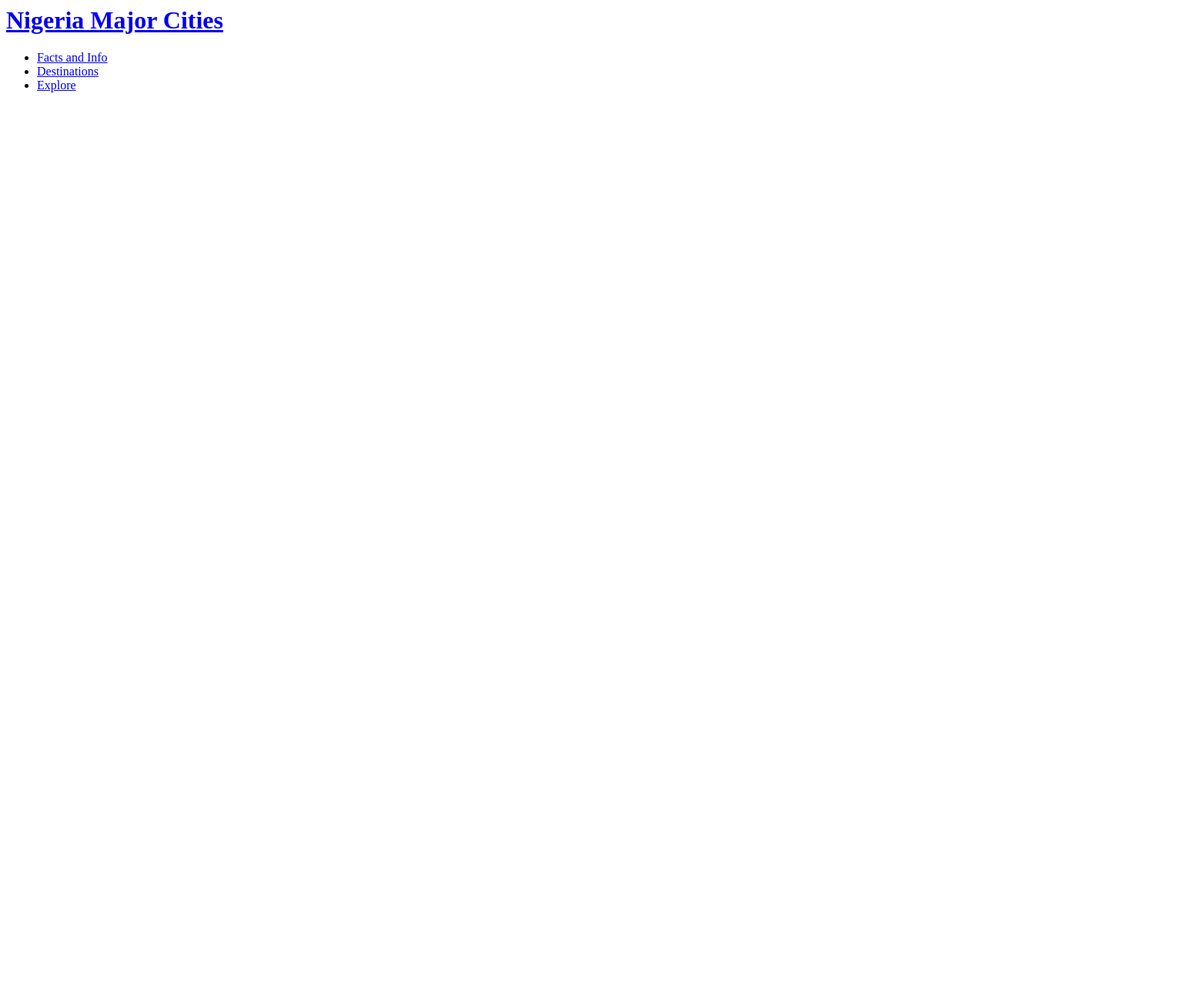
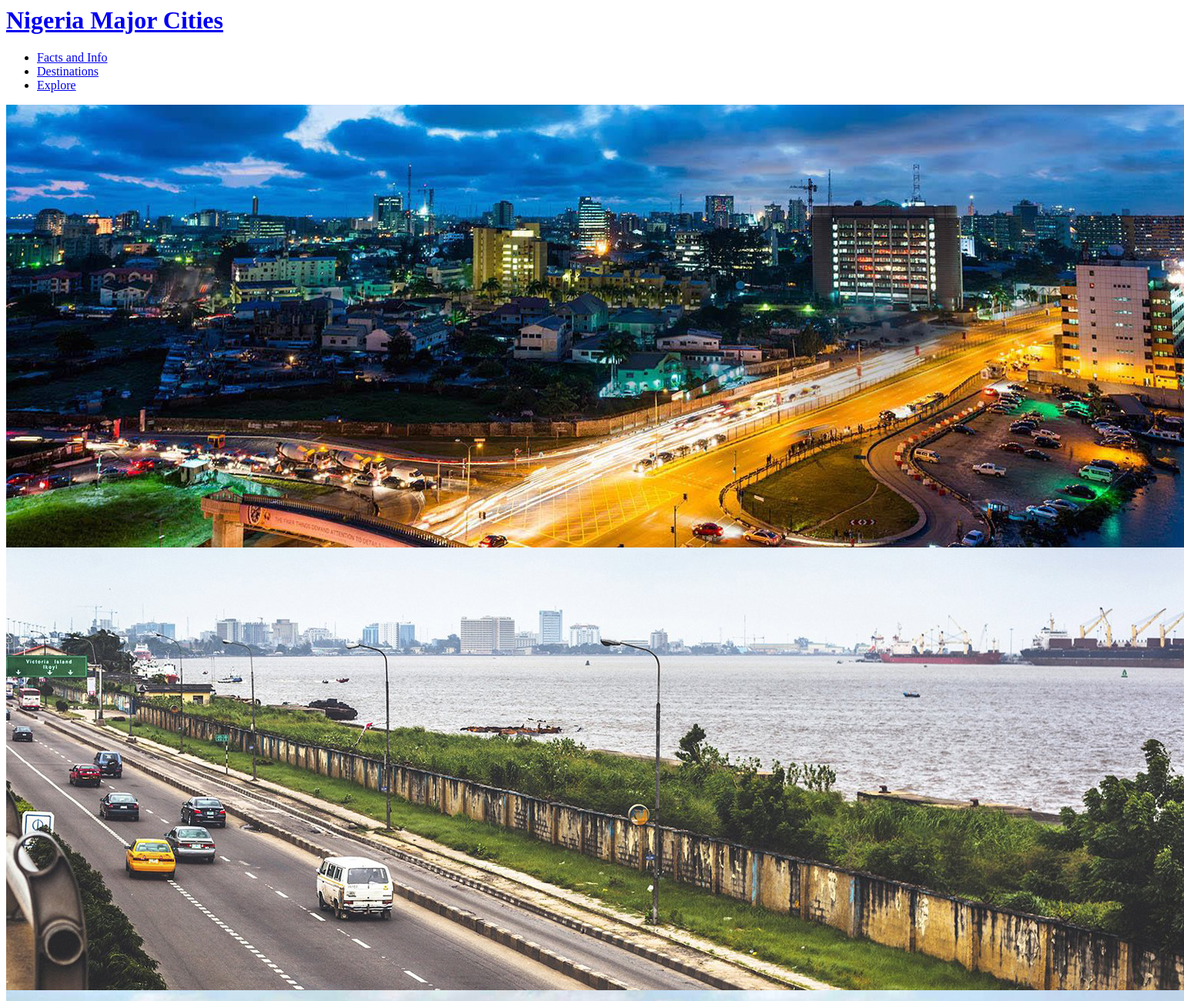
Before and after one commit to neorusse/Nigeria-Major-Cites, a plain HTML site: page index.html in a window 1280 px wide. Shown: the top 1300 px of the page at 77% size, 1538 px wide, since content can reach past the window. Before the commit the page ends 800 px from the top, so only its background shows below. Drawn offline with Linux system fonts and the light colour scheme.

Commit message:
Added Content to banner div

```diff
--- a/index.html
+++ b/index.html
@@ -18,8 +18,10 @@
 
 </header><!-- .main-header -->
 <div class="banner">
-
-</div>
+    <img class="img-slides" src="./img/nigeria.jpg" alt="City">
+    <img class="img-slides" src="./img/nigeria1.jpg" alt="City">
+    <img class="img-slides" src="./img/nigeria2.jpg" alt="City">
+</div><!-- .banner -->
 <main class="main-content">
 
 </main>
```
